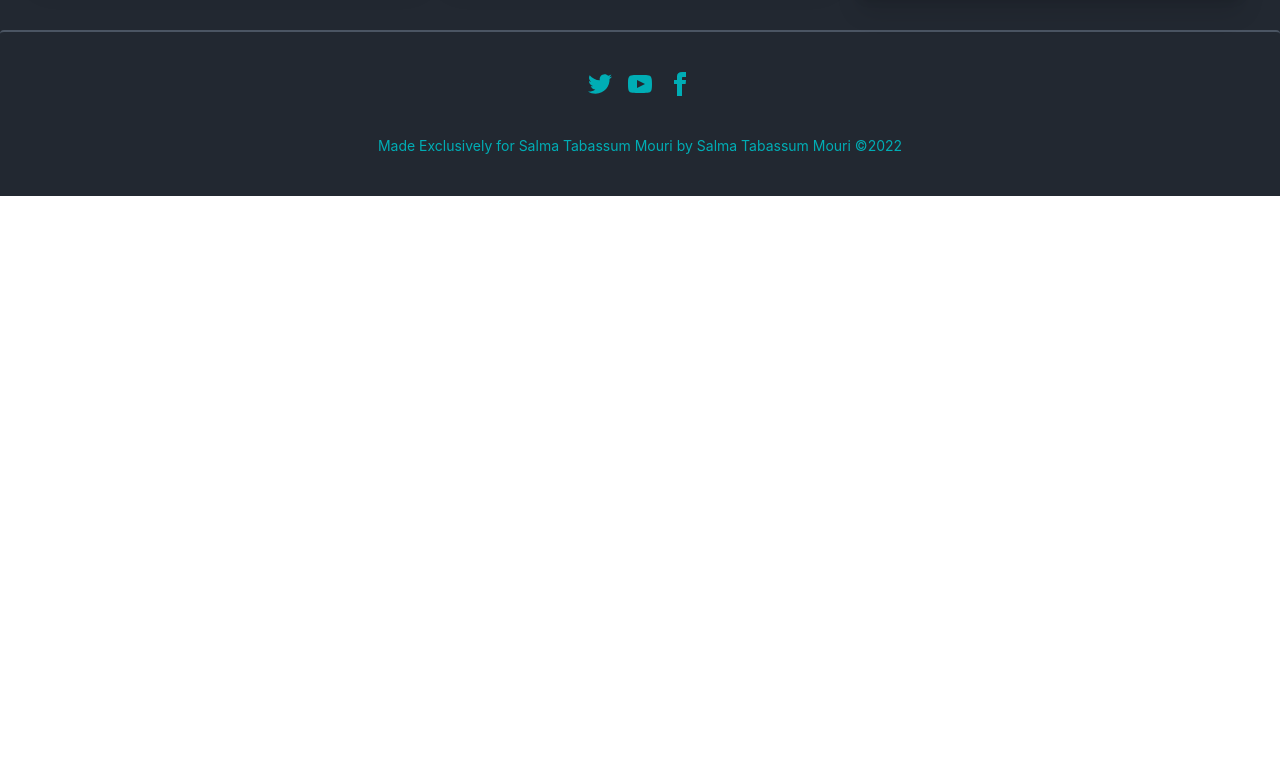
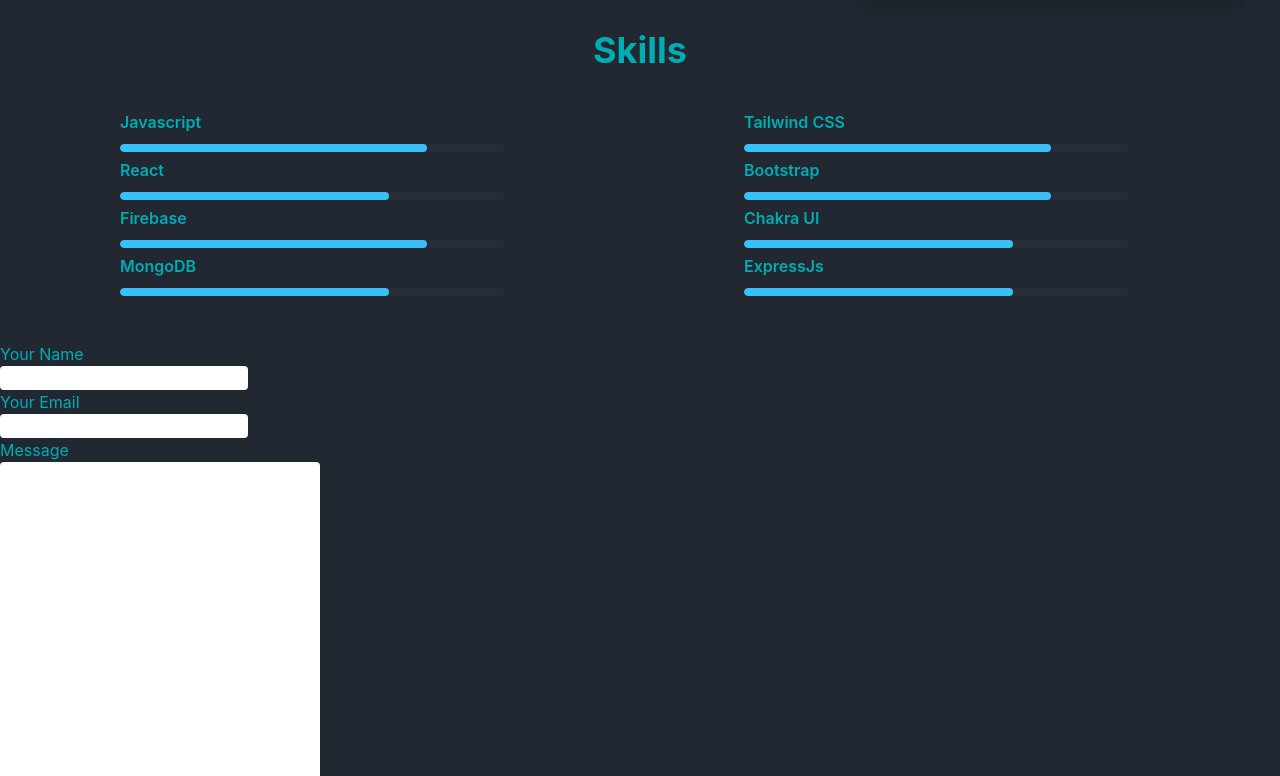
Before and after one commit to salmamouri/my-portfolio-website, a React (Create React App) app: page / in a window 1280 px wide. Shown: the part 1522-2298 px from the top of the page. Before the commit the page ends 1718 px from the top, so only its background shows below. Built offline with nearby package versions, Linux system fonts and the light colour scheme.

Commit message:
skills added

```diff
--- a/src/App.js
+++ b/src/App.js
@@ -5,6 +5,8 @@
 import Footer from './Pages/Shared/Footer/Footer';
 import About from './Pages/About/About';
 import Projects from './Pages/Projects/Projects';
+import Skills from './Pages/Skills/Skills';
+import Contact from './Pages/Contact/Contact';
 
 function App() {
   return (
@@ -13,6 +15,8 @@
    <Banner></Banner>
    <About></About>
    <Projects></Projects>
+   <Skills></Skills>
+   <Contact></Contact>
    <Footer></Footer>
     </div>
   );
--- /dev/null
+++ b/src/Pages/Contact/Contact.js
@@ -0,0 +1,21 @@
+import React from 'react'
+
+export default function Contact() {
+  return (
+<div className="flex text-secondary">
+    <div className="">
+      <img></img>
+    </div>
+<div className="">
+        <label> Your Name</label><br/>
+       <input className='rounded' type="text" name="name" /><br/>
+
+        <label> Your Email</label><br/>
+       <input className='rounded' type="email" name="name" required /> <br/>
+        <label> Message</label><br/>
+       <input className='rounded w-80 h-80' type="text" name="name" />
+
+     </div>
+</div>
+  )
+}
--- a/src/Pages/Home/Banner/Banner.js
+++ b/src/Pages/Home/Banner/Banner.js
@@ -21,10 +21,9 @@
               Hire Me
             </button>
             <button
-              href="https://drive.google.com/drive/folders/1864-ug1H0vib1bVJlpR7WKaytEkEYZ0u"
               className="btn ml-5 btn-secondary text-white font-bold "
             >
-              Resume <MdDownload className="font-5xl ml-2" />
+              <a href="https://drive.google.com/file/d/1SihKZ6wSB3Zc-cJRx8Q7nOPxXETkvym0/view?usp=share_link"> Resume</a>
             </button>
           </div>
         </div>
--- a/src/Pages/Shared/Footer/Footer.js
+++ b/src/Pages/Shared/Footer/Footer.js
@@ -1,4 +1,7 @@
-import React from 'react'
+import React from 'react';
+import {BsLinkedin }from 'react-icons/bs'
+import {BsTwitter}from 'react-icons/bs'
+import {BsFacebook}from 'react-icons/bs'
 
 export default function Footer() {
   return (
@@ -7,9 +10,9 @@
 
     <div>
       <div className="grid grid-flow-col gap-4">
-        <a><svg xmlns="http://www.w3.org/2000/svg" width="24" height="24" viewBox="0 0 24 24" className="fill-current"><path d="M24 4.557c-.883.392-1.832.656-2.828.775 1.017-.609 1.798-1.574 2.165-2.724-.951.564-2.005.974-3.127 1.195-.897-.957-2.178-1.555-3.594-1.555-3.179 0-5.515 2.966-4.797 6.045-4.091-.205-7.719-2.165-10.148-5.144-1.29 2.213-.669 5.108 1.523 6.574-.806-.026-1.566-.247-2.229-.616-.054 2.281 1.581 4.415 3.949 4.89-.693.188-1.452.232-2.224.084.626 1.956 2.444 3.379 4.6 3.419-2.07 1.623-4.678 2.348-7.29 2.04 2.179 1.397 4.768 2.212 7.548 2.212 9.142 0 14.307-7.721 13.995-14.646.962-.695 1.797-1.562 2.457-2.549z"></path></svg></a>
-        <a><svg xmlns="http://www.w3.org/2000/svg" width="24" height="24" viewBox="0 0 24 24" className="fill-current"><path d="M19.615 3.184c-3.604-.246-11.631-.245-15.23 0-3.897.266-4.356 2.62-4.385 8.816.029 6.185.484 8.549 4.385 8.816 3.6.245 11.626.246 15.23 0 3.897-.266 4.356-2.62 4.385-8.816-.029-6.185-.484-8.549-4.385-8.816zm-10.615 12.816v-8l8 3.993-8 4.007z"></path></svg></a>
-        <a><svg xmlns="http://www.w3.org/2000/svg" width="24" height="24" viewBox="0 0 24 24" className="fill-current"><path d="M9 8h-3v4h3v12h5v-12h3.642l.358-4h-4v-1.667c0-.955.192-1.333 1.115-1.333h2.885v-5h-3.808c-3.596 0-5.192 1.583-5.192 4.615v3.385z"></path></svg></a>
+        <a><BsLinkedin className='text-xl'/></a>
+        <a> <BsTwitter className='text-xl'/></a>
+        <a><BsFacebook className="text-xl"/></a>
       </div>
     </div>
     <div>
--- a/src/Pages/Skills/Skills.js
+++ b/src/Pages/Skills/Skills.js
@@ -2,6 +2,30 @@
 
 export default function Skills() {
   return (
-    <div>Skills</div>
+    <div id='skills' className='bg-primary max-w-7xl'>
+        <h1 className='text-center text-secondary text-4xl font-bold'>Skills</h1>
+    <div className=" flex lg:flex-row md:flex-col flex-col my-10  ">
+    <div className="text-secondary font-semibold mx-20 px-10 ">
+            <h3 className=''>Javascript</h3>
+            <progress className="progress progress-info w-96" value="80" max="100"></progress>
+            <h3 className=''>React</h3>
+            <progress className="progress progress-info w-96" value="70" max="100"></progress>
+            <h3 className=''>Firebase</h3>
+            <progress className="progress progress-info w-96" value="80" max="100"></progress>
+            <h3 className=''>MongoDB</h3>
+            <progress className="progress progress-info w-96" value="70" max="100"></progress>
+        </div>
+        <div className="text-secondary font-semibold  mx-20 px-10">
+            <h3 className=''>Tailwind CSS</h3>
+            <progress className="progress progress-info w-96" value="80" max="100"></progress>
+            <h3 className=''>Bootstrap</h3>
+            <progress className="progress progress-info w-96" value="80" max="100"></progress>
+            <h3 className=''>Chakra UI</h3>
+            <progress className="progress progress-info w-96" value="70" max="100"></progress>
+            <h3 className=''>ExpressJs</h3>
+            <progress className="progress progress-info w-96" value="70" max="100"></progress>
+        </div>
+    </div>
+    </div>
   )
 }
```
